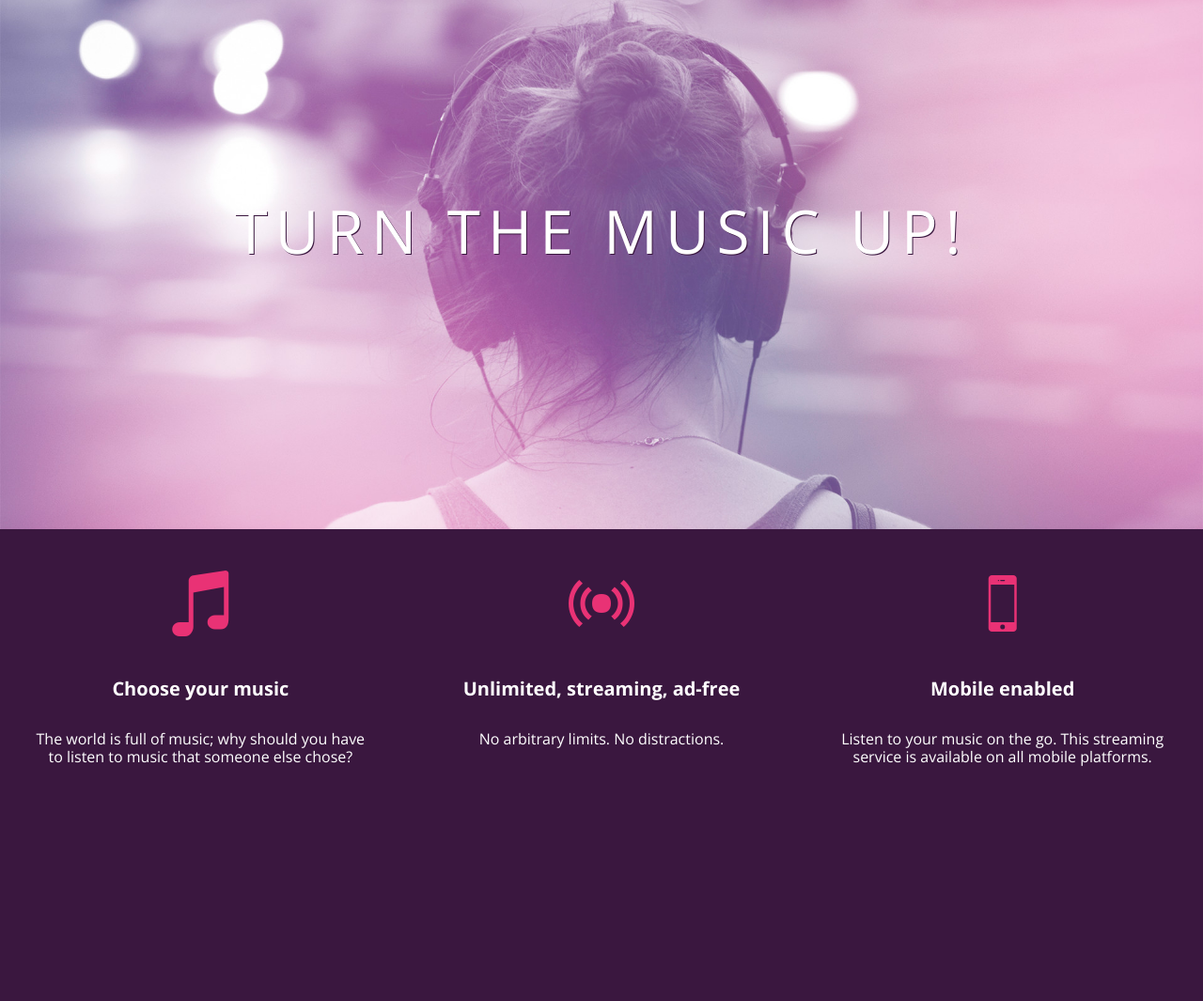
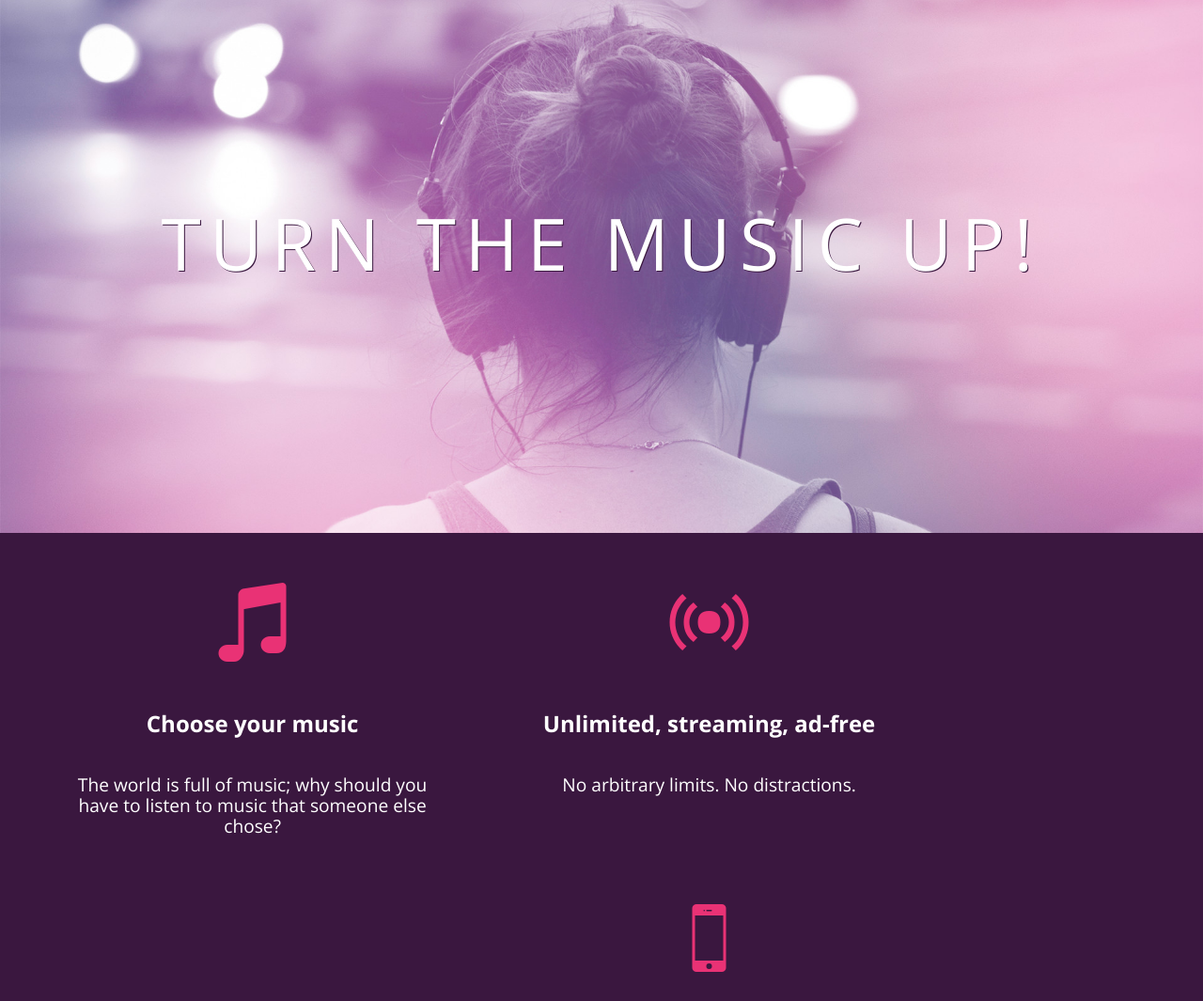
Before and after one commit to solove00/bloc-jams, a plain HTML site: page index.html in a window 1280 px wide. Shown: the part 131-1196 px from the top of the page at 94% size. Before the commit the page ends 993 px from the top, so only its background shows below. Drawn offline with nearby package versions, Linux system fonts and the light colour scheme.

Commit message:
Checkpoint 6 responsive: completed

```diff
--- a/index.html
+++ b/index.html
@@ -2,12 +2,14 @@
 <html>
 
 <head>
-  <meta charset="utf-8">
+
   <title>Bloc Jams</title>
+  <meta name="viewport" content="width=device-width, initial-scale=1">
   <link rel="stylesheet" type="text/css" href="https://fonts.googleapis.com/css?family=Open+Sans:400,800,600,700,300">
   <link rel="stylesheet" type="text/css" href="https://code.ionicframework.com/ionicons/2.0.1/css/ionicons.min.css">
   <link rel="stylesheet" type="text/css" href="styles/normalize.css">
   <link rel="stylesheet" type="text/css" href="styles/main.css">
+  <link rel="stylesheet" type="text/css" href="styles/landing.css">
 </head>
 
 <body class="landing">
@@ -21,23 +23,23 @@
     <h1 class="hero-title">Turn the music up!</h1>
   </section>
   <!-- selling points -->
-  <section class="selling-points">
-    <div class="point">
+  <section class="selling-points container">
+    <div class="point column third">
       <span class="ion-music-note"></span>
       <h5 class="point-title">Choose your music</h5>
       <p class="point-description">The world is full of music; why should you have to listen to music that someone else chose?</p>
     </div>
-    <div class="point">
+    <div class="point column third">
       <span class="ion-radio-waves"></span>
       <h5 class="point-title">Unlimited, streaming, ad-free</h5>
       <p class="point-description">No arbitrary limits. No distractions.</p>
     </div>
-    <div class="point">
+    <div class="point column third">
       <span class="ion-iphone"></span>
       <h5 class="point-title">Mobile enabled</h5>
       <p class="point-description">Listen to your music on the go. This streaming service is available on all mobile platforms.</p>
     </div>
-  </div>
+  </section>
 </body>
 
 </html>
--- /dev/null
+++ b/styles/landing.css
@@ -0,0 +1,47 @@
+body.landing {
+  background-color: rgb(58, 23, 63);
+}
+
+.hero-content {
+  position: relative;
+  min-height: 600px;
+  background-image: url(../assets/images/bloc_jams_bg.jpg);
+  background-repeat: no-repeat;
+  background-position: center center;
+  background-size: cover;
+}
+
+.hero-content .hero-title {
+  position: absolute;
+  top: 40%;
+  -webkit-transform: translateY(-50%);
+  -moz-transform: translateY(-50%);
+  -ms-transform: translateY(-50%);
+  transform: translateY(-50%);
+  width: 100%;
+  text-align: center;
+  font-size: 4rem;
+  font-weight: 300;
+  text-transform: uppercase;
+  letter-spacing: 0.5rem;
+  text-shadow: 1px 1px 0px rgb(58,23,63);
+}
+
+.selling-points {
+  position: relative;
+}
+
+.point {
+  position: relative;
+  padding: 2rem;
+  text-align: center;
+}
+
+.point .point-title {
+  font-size: 1.25rem;
+}
+
+.ion-music-note, .ion-radio-waves, .ion-iphone {
+  color: rgb(233, 50, 117);
+  font-size: 5rem;
+}
--- a/styles/main.css
+++ b/styles/main.css
@@ -1,6 +1,12 @@
+*，*::before, *::after {
+  -moz-box-sizing: border-box;
+  -webkit-box-sizing: border-box;
+  box-sizing: border-box;
+}
+
 html {
   height: 100%;
-  font size: 100%;
+  font-size: 100%;
 }
 
 body {
@@ -9,67 +15,60 @@ body {
   min-height: 100%;
 }
 
-body.landing {
-  background-color: rgb(58, 23, 63);
-}
-
 .navbar {
   padding: 0.5rem;
   background-color: rgb(101, 18, 95);
 }
 
-.navbar .logo {
+.navbar>.logo {
   position: relative;
   left: 2rem;
 }
 
-.hero-content {
-  position: relative;
-  min-height: 600px;
-  background-image: url(../assets/images/bloc_jams_bg.jpg);
-  background-repeat: no-repeat;
-  background-position: center center;
-  background-size: cover;
+
+.container {
+  margin: 0 auto;
+  max-width: 64rem;
 }
 
-.hero-content .hero-title {
-  position: absolute;
-  top: 40%;
-  -webkit-transform: translateY(-50%);
-  -moz-transform: translateY(-50%);
-  -ms-transform: translateY(-50%);
-  transform: translateY(-50%);
-  width: 100%;
-  text-align: center;
-  font-size: 4rem;
-  font-weight: 300;
-  text-transform: uppercase;
-  letter-spacing: 0.5rem;
-  text-shadow: 1px 1px 0px rgb(58,23,63);
+/*medium and small screens(640px)*/
+
+@media (min-width:640px) {
+  /*style information will go here*/
+  html {
+    font-size: 112%;
+  }
+  .column {
+    float: left;
+    padding-left: 1rem;
+    padding-right: 1rem;
+  }
+  .column.full {
+    width: 100%;
+  }
+  .column.two-thirds {
+    width: 66.7%;
+  }
+  .column.half {
+    width: 50%;
+  }
+  .column.third {
+    width: 33.3%;
+  }
+  .column.fourth {
+    width: 25%;
+  }
+  .column.flow-opposite {
+    float: right;
+  }
 }
 
-.selling-points {
-  position: relative;
-  display: table;
-  width: 100%;
-  -webkit-box-sizing: border-box;
-  -moz-box-sizing: border-box;
-  box-sizing: border-box;
+/*large screens (1024px)*/
+
+@media(min-width:1024px) {
+  /*style information will go here*/
+  html {
+    font-size: 120%
+  }
+  ;
 }
-
-.point {
-  display: table-cell;
-  position: relative;
-  width: 33.3%;
-  padding: 2rem;
-  text-align: center;
-}
-
-.point .point-title {
-  font-size: 1.25rem;
-}
-
-.ion-music-note, .ion-radio-waves, .ion-iphone {
-  color: rgb(233, 50, 117);
-  font-size: 5rem;
-}
```
